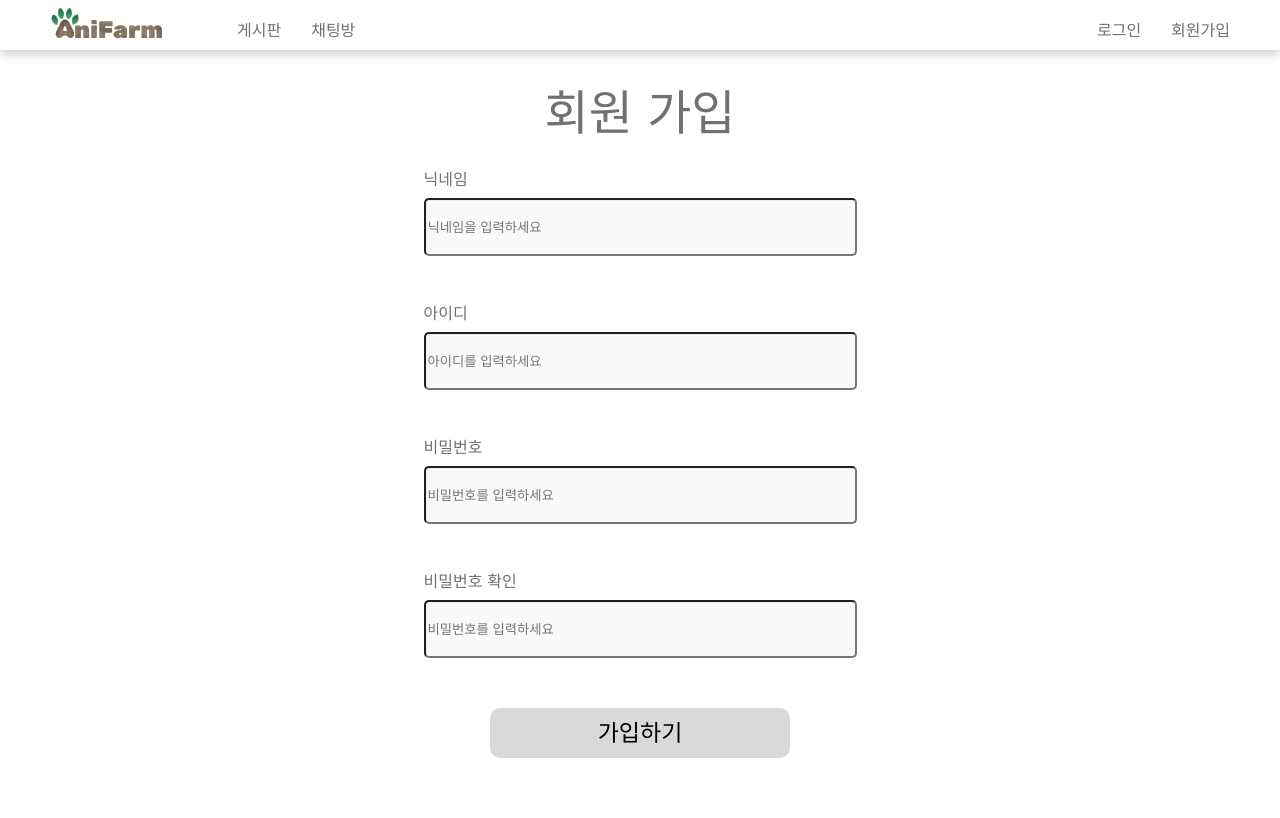
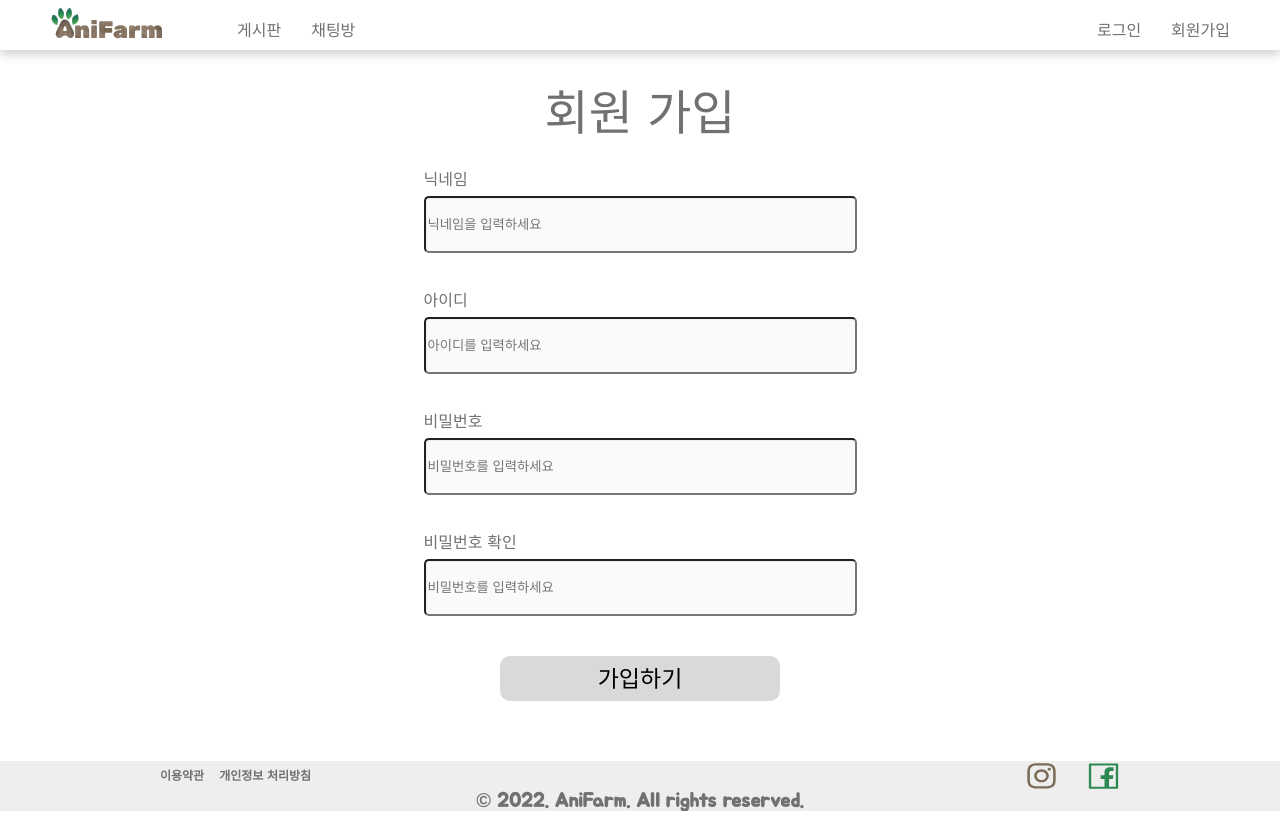
Before and after one commit to Ani-Farm/Ani-Farm-frontend, a React (Create React App) app: page /signup in a window 1280 px wide. Built offline with nearby package versions, Linux system fonts and the light colour scheme.

Commit message:
회원가입페이지 수정 and footer 적용

```diff
--- a/src/pages/sign-up/index.tsx
+++ b/src/pages/sign-up/index.tsx
@@ -5,6 +5,7 @@ import Navbar from "../../components/navbar";
 import { Container } from "../../components/navbar/styles";
 import { useForm, SubmitHandler } from "react-hook-form";
 import * as S from "./styles";
+import Footer from "../../components/footer";
 
 interface ISignUp {
   Nick: String;
@@ -18,6 +19,7 @@ const SignUpPage = () => {
   const onSubmit: SubmitHandler<ISignUp> = (data) => console.log(data);
   return (
     <>
+      <S.SignContainer>
         <Navbar />
         <S.SignBox>
           <S.Title>회원 가입</S.Title>
@@ -39,6 +41,8 @@ const SignUpPage = () => {
             <S.Button type="submit">가입하기</S.Button>
           </S.SignForm>
         </S.SignBox>
+        <Footer />
+      </S.SignContainer>
     </>
   );
 };
--- a/src/pages/sign-up/styles.tsx
+++ b/src/pages/sign-up/styles.tsx
@@ -1,7 +1,14 @@
 import styled from "styled-components";
+
+export const SignContainer = styled.div`
+  display: flex;
+  flex-direction: column;
+  height: 100vh;
+`;
 
 export const SignBox = styled.div`
   width: 70%;
+  height: 100%;
   margin: 60px auto;
   display: flex;
   flex-direction: column;
@@ -28,27 +35,27 @@ export const SignForm = styled.form`
 
 export const Input = styled.input`
   width: 373px;
-  height: 42px;
+  height: 52px;
 
-  margin-top: 10px;
-  margin-bottom: 50px;
+  margin-top: 8px;
+  margin-bottom: 40px;
   background: #fafafa;
   box-shadow: inset 1px 1px 1px rgba(0, 0, 0, 0.05);
   border-radius: 5px;
 
   @media screen and (min-width: 768px) {
-    height: 50px;
+    height: 55px;
     width: 403px;
   }
   @media screen and (min-width: 1024px) {
-    height: 58px;
+    height: 57px;
     width: 433px;
   }
 `;
 
 export const Button = styled.button`
-  width: 300px;
-  height: 50px;
+  width: 250px;
+  height: 40px;
 
   margin: 0 auto;
   border: none;
@@ -57,7 +64,7 @@ export const Button = styled.button`
   font-family: "Inter";
   font-style: normal;
   font-weight: 400;
-  font-size: 20px;
+  font-size: 18px;
   line-height: 18px;
   display: flex;
   justify-content: center;
@@ -65,17 +72,21 @@ export const Button = styled.button`
   color: #000000;
 
   :hover {
-    font-size: 22px;
+    font-size: 20px;
   }
 
   @media screen and (min-width: 768px) {
     font-size: 21px;
+    width: 275px;
+    height: 40px;
     :hover {
       font-size: 23px;
     }
   }
   @media screen and (min-width: 1024px) {
     font-size: 23px;
+    width: 280px;
+    height: 45px;
     :hover {
       font-size: 25px;
     }
```
Lines whose indentation alone changed are shown as unchanged.
